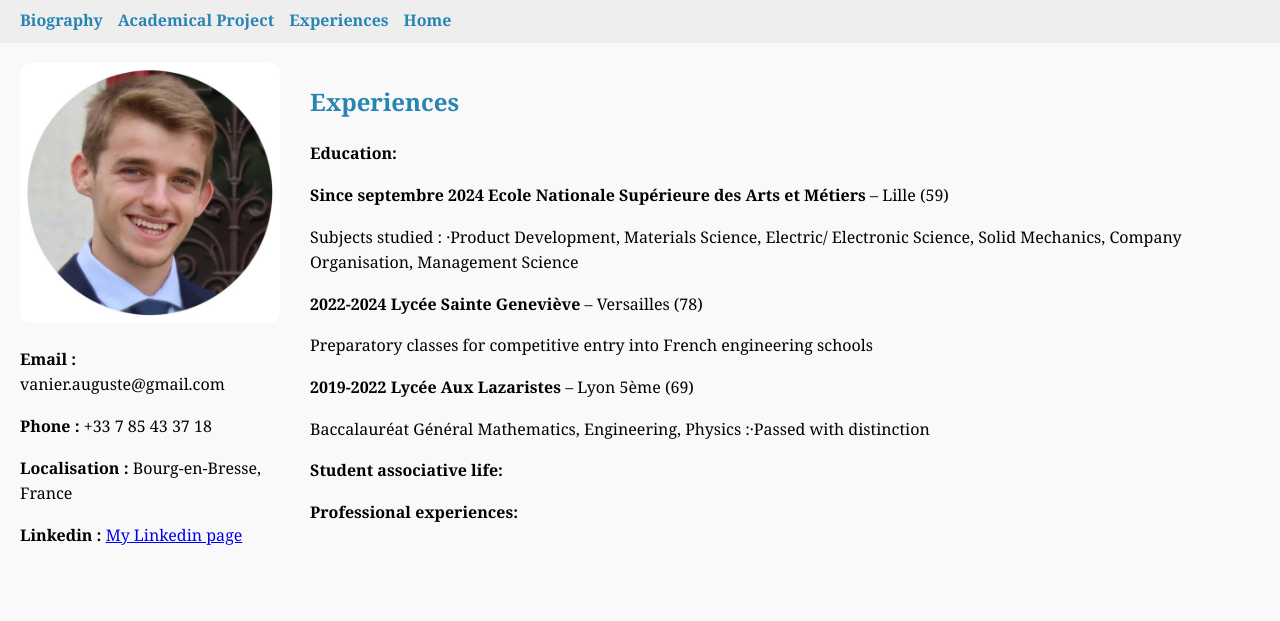
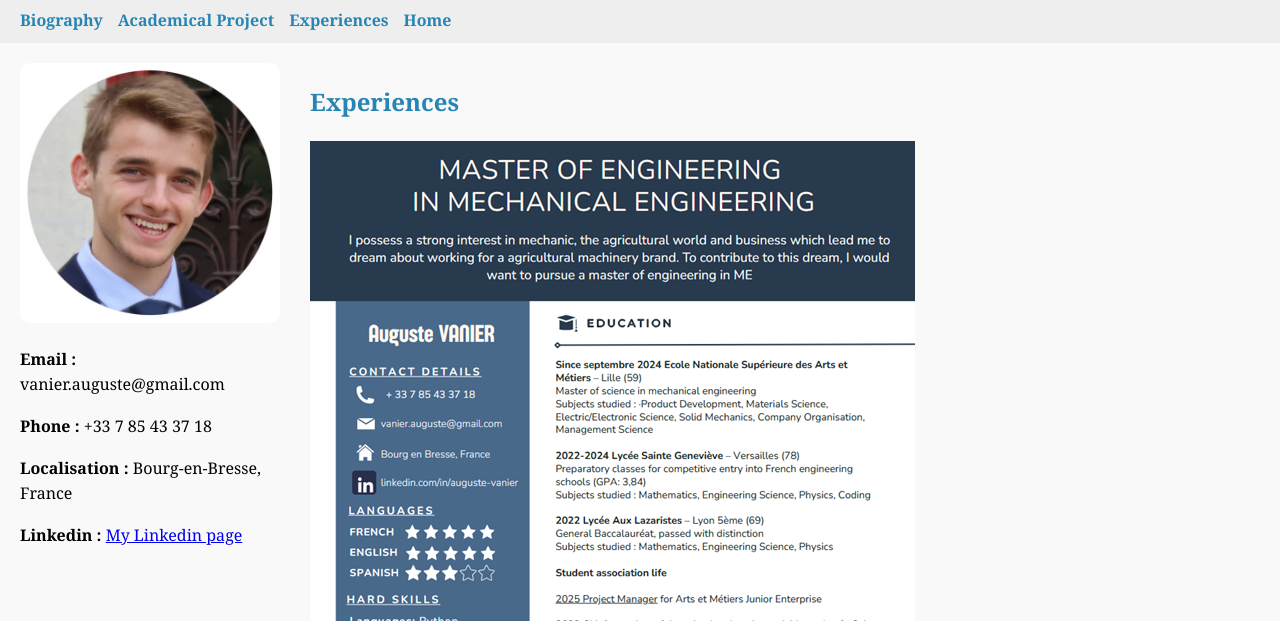
Before and after one commit to augustevanier/Portfolio, a plain HTML site: page experiences.html in a window 1280 px wide. Shown: the part 178-799 px from the top of the page. Drawn offline with Linux system fonts and the light colour scheme.

Commit message:
Update experiences.html

```diff
--- a/experiences.html
+++ b/experiences.html
@@ -106,18 +106,7 @@
     <main class="content">
       <section id="Experiences">
         <h2>Experiences</h2>
-        <p><strong>Education:</strong></p>
-	<p><slide><strong>Since septembre 2024 Ecole Nationale Supérieure des Arts et
-Métiers</strong> – Lille (59)</slide></p>
-	<p><slide>Subjects studied : ·Product Development, Materials Science, Electric/
-Electronic Science, Solid Mechanics, Company Organisation, Management Science</slide></p>
-	<p><slide><strong>2022-2024 Lycée Sainte Geneviève</strong> – Versailles (78)</slide></p>
-	<p><slide>Preparatory classes for competitive entry into French engineering schools</slide></p>
-	<p><slide><strong>2019-2022 Lycée Aux Lazaristes</strong> – Lyon 5ème (69)</slide></p>
-	<p><slide>Baccalauréat Général Mathematics, Engineering, Physics :·Passed with
-distinction</slide></p>
-        <p><strong>Student associative life:</strong></p>
-        <p><strong>Professional experiences:</strong></p>
+       	<img src="CV.png" alt="CV">
       </section>
 
     </main>
```
